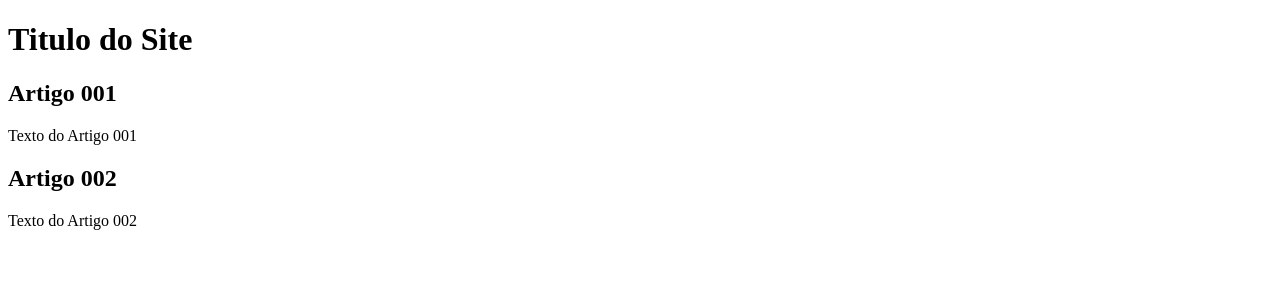
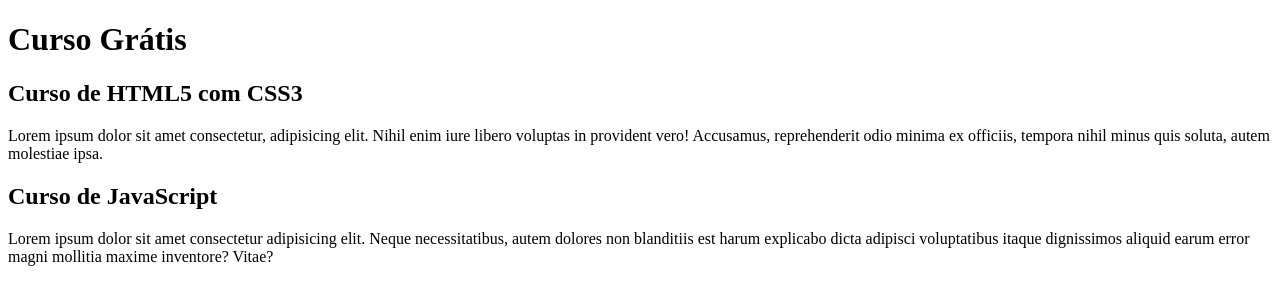
Before and after one commit to llwkascarvalho/projeto-site, a plain HTML site: page index.html in a window 1280 px wide. Drawn offline with Linux system fonts and the light colour scheme.

Commit message:
comecei a escrever o conteúdo

```diff
--- a/index.html
+++ b/index.html
@@ -8,15 +8,15 @@
 <body>
     <main>
         <header>
-            <h1>Titulo do Site</h1>
+            <h1>Curso Grátis</h1>
         </header>
         <article>
-            <h2>Artigo 001</h2>
-            <p>Texto do Artigo 001</p>
+            <h2>Curso de HTML5 com CSS3</h2>
+            <p>Lorem ipsum dolor sit amet consectetur, adipisicing elit. Nihil enim iure libero voluptas in provident vero! Accusamus, reprehenderit odio minima ex officiis, tempora nihil minus quis soluta, autem molestiae ipsa.</p>
         </article>
         <article>
-            <h2>Artigo 002</h2>
-            <p>Texto do Artigo 002</p>
+            <h2>Curso de JavaScript</h2>
+            <p>Lorem ipsum dolor sit amet consectetur adipisicing elit. Neque necessitatibus, autem dolores non blanditiis est harum explicabo dicta adipisci voluptatibus itaque dignissimos aliquid earum error magni mollitia maxime inventore? Vitae?</p>
         </article>
     </main>
 
```
